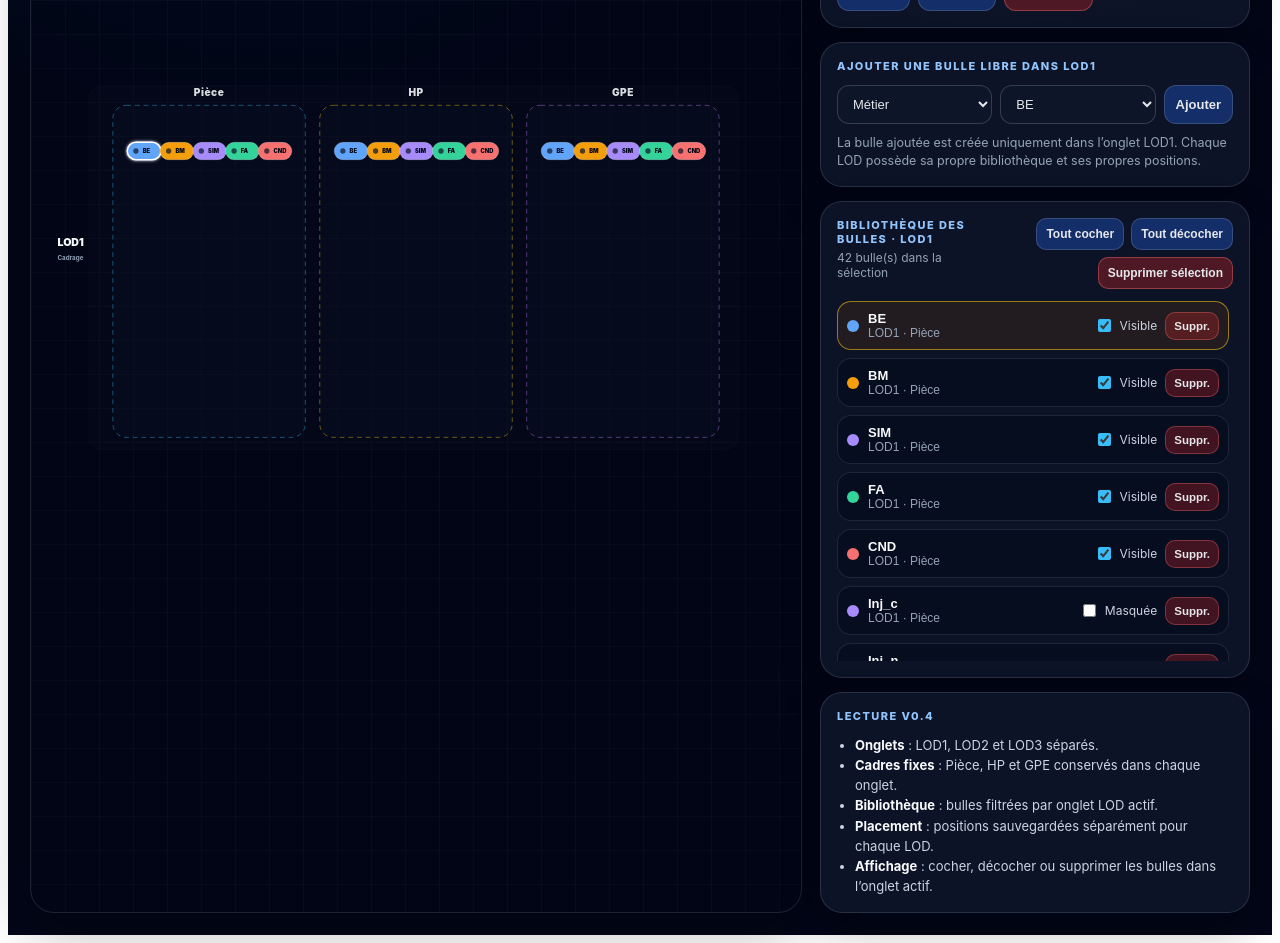
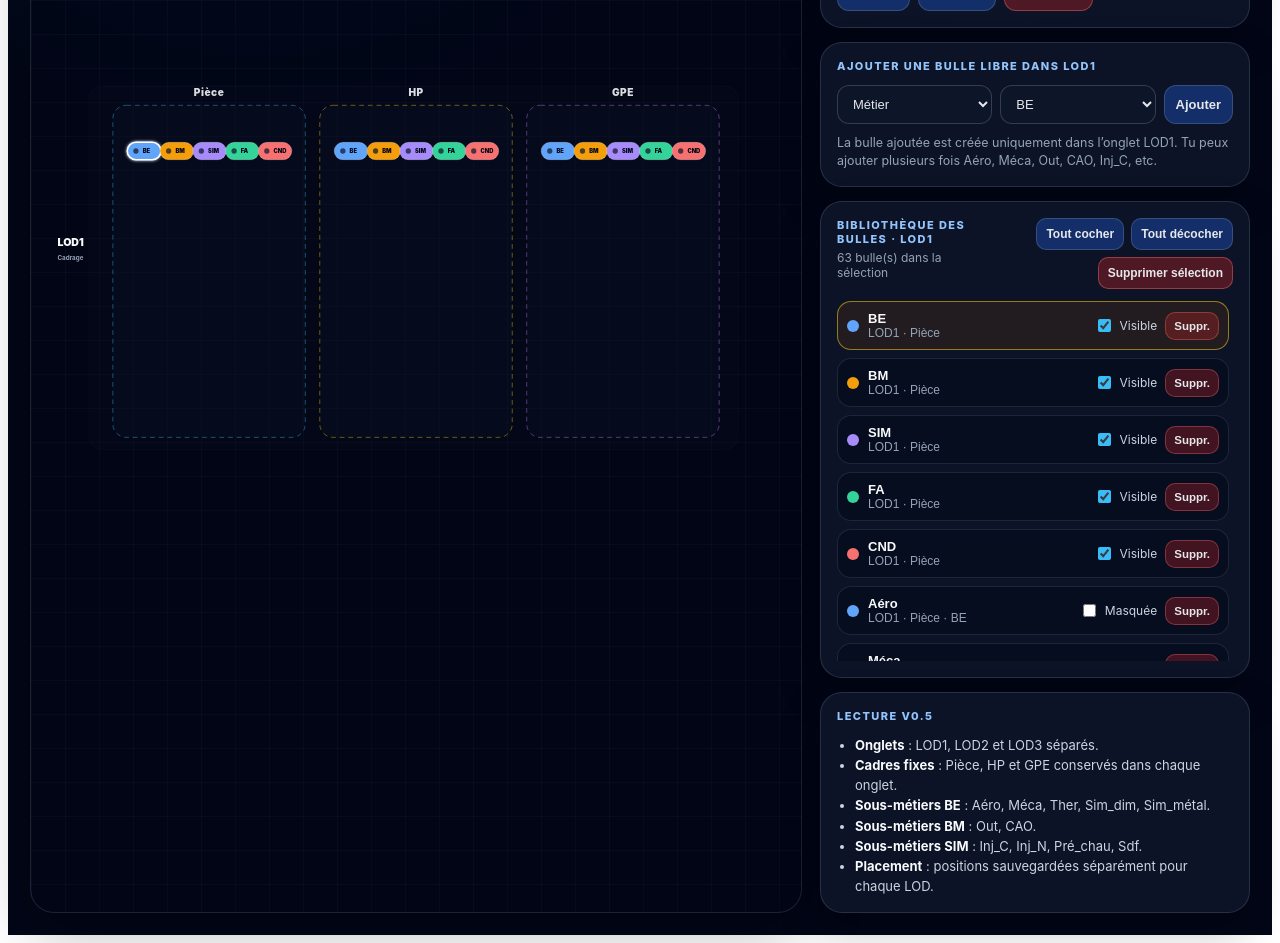
Before and after one commit to batbot252-oss/Process_mining, a Next.js app: page /viewer in a window 1280 px wide. Shown: the part 640-1583 px from the top of the page. Built offline with nearby package versions, Linux system fonts and the light colour scheme.

Commit message:
Update page.tsx

```diff
--- a/app/viewer/page.tsx
+++ b/app/viewer/page.tsx
@@ -25,9 +25,27 @@ type ToolName =
   | "ERP"
   | "CIVA";
 
-type SimulationJob = "INJ_C" | "INJ_N" | "PRE_CHAUF" | "SDF";
-
-type BubbleFamily = "METIER" | "OUTIL" | "SIMULATION";
+type BeSubTrade =
+  | "BE_AERO"
+  | "BE_MECA"
+  | "BE_THER"
+  | "BE_SIM_DIM"
+  | "BE_SIM_METAL";
+
+type BmSubTrade = "BM_OUT" | "BM_CAO";
+
+type SimSubTrade =
+  | "SIM_INJ_C"
+  | "SIM_INJ_N"
+  | "SIM_PRE_CHAU"
+  | "SIM_SDF";
+
+type BubbleFamily =
+  | "METIER"
+  | "BE_SUB"
+  | "BM_SUB"
+  | "SIMULATION"
+  | "OUTIL";
 
 type Position = {
   x: number;
@@ -59,8 +77,8 @@ type BubbleOverride = {
 const WIDTH = 1600;
 const HEIGHT = 980;
 
-const LS_BUBBLE_OVERRIDES = "plm_free_bubbles_lod_tabs_overrides_v1";
-const LS_CUSTOM_BUBBLES = "plm_free_custom_bubbles_lod_tabs_v1";
+const LS_BUBBLE_OVERRIDES = "plm_free_bubbles_lod_tabs_subtrades_overrides_v1";
+const LS_CUSTOM_BUBBLES = "plm_free_custom_bubbles_lod_tabs_subtrades_v1";
 
 const PILLARS = ["PIECE", "HP", "GPE"] as const;
 const LODS = ["LOD1", "LOD2", "LOD3"] as const;
@@ -84,11 +102,21 @@ const TOOLS: ToolName[] = [
   "CIVA",
 ];
 
-const SIMULATION_JOBS: SimulationJob[] = [
-  "INJ_C",
-  "INJ_N",
-  "PRE_CHAUF",
-  "SDF",
+const BE_SUB_TRADES: BeSubTrade[] = [
+  "BE_AERO",
+  "BE_MECA",
+  "BE_THER",
+  "BE_SIM_DIM",
+  "BE_SIM_METAL",
+];
+
+const BM_SUB_TRADES: BmSubTrade[] = ["BM_OUT", "BM_CAO"];
+
+const SIM_SUB_TRADES: SimSubTrade[] = [
+  "SIM_INJ_C",
+  "SIM_INJ_N",
+  "SIM_PRE_CHAU",
+  "SIM_SDF",
 ];
 
 const PILLAR_LABELS: Record<Pillar, string> = {
@@ -127,11 +155,24 @@ const TOOL_LABELS: Record<ToolName, string> = {
   CIVA: "CIVA / CND",
 };
 
-const SIMULATION_JOB_LABELS: Record<SimulationJob, string> = {
-  INJ_C: "Inj_c",
-  INJ_N: "Inj_n",
-  PRE_CHAUF: "Pré_chauf",
-  SDF: "SDF",
+const BE_SUB_TRADE_LABELS: Record<BeSubTrade, string> = {
+  BE_AERO: "Aéro",
+  BE_MECA: "Méca",
+  BE_THER: "Ther",
+  BE_SIM_DIM: "Sim_dim",
+  BE_SIM_METAL: "Sim_métal",
+};
+
+const BM_SUB_TRADE_LABELS: Record<BmSubTrade, string> = {
+  BM_OUT: "Out",
+  BM_CAO: "CAO",
+};
+
+const SIM_SUB_TRADE_LABELS: Record<SimSubTrade, string> = {
+  SIM_INJ_C: "Inj_C",
+  SIM_INJ_N: "Inj_N",
+  SIM_PRE_CHAU: "Pré_chau",
+  SIM_SDF: "Sdf",
 };
 
 const ENTITY_COLORS: Record<Entity, string> = {
@@ -144,8 +185,10 @@ const ENTITY_COLORS: Record<Entity, string> = {
 
 const FAMILY_COLORS: Record<BubbleFamily, string> = {
   METIER: "#60a5fa",
+  BE_SUB: "#60a5fa",
+  BM_SUB: "#f59e0b",
+  SIMULATION: "#a78bfa",
   OUTIL: "#38bdf8",
-  SIMULATION: "#a78bfa",
 };
 
 const PILLAR_COLORS: Record<Pillar, string> = {
@@ -170,7 +213,9 @@ function clamp(value: number, min: number, max: number) {
 function labelForFamilyValue(family: BubbleFamily, value: string) {
   if (family === "METIER") return value;
   if (family === "OUTIL") return TOOL_LABELS[value as ToolName];
-  return SIMULATION_JOB_LABELS[value as SimulationJob];
+  if (family === "BE_SUB") return BE_SUB_TRADE_LABELS[value as BeSubTrade];
+  if (family === "BM_SUB") return BM_SUB_TRADE_LABELS[value as BmSubTrade];
+  return SIM_SUB_TRADE_LABELS[value as SimSubTrade];
 }
 
 function colorForFamilyValue(family: BubbleFamily, value: string) {
@@ -181,10 +226,16 @@ function colorForFamilyValue(family: BubbleFamily, value: string) {
 function subtitleForFamilyValue(family: BubbleFamily, lod: LOD) {
   if (family === "METIER") return `${lod} · Métier`;
   if (family === "OUTIL") return `${lod} · Outil`;
-  return `${lod} · Métier simulation`;
+  if (family === "BE_SUB") return `${lod} · Sous-métier BE`;
+  if (family === "BM_SUB") return `${lod} · Sous-métier BM`;
+  return `${lod} · Sous-métier SIM`;
 }
 
-function descriptionForFamilyValue(family: BubbleFamily, value: string, lod: LOD) {
+function descriptionForFamilyValue(
+  family: BubbleFamily,
+  value: string,
+  lod: LOD
+) {
   const label = labelForFamilyValue(family, value);
 
   if (family === "METIER") {
@@ -195,7 +246,15 @@ function descriptionForFamilyValue(family: BubbleFamily, value: string, lod: LOD
     return `Bulle outil libre : ${label}. Elle appartient à l’onglet ${lod} et peut être placée dans la zone où l’outil intervient dans ton architecture.`;
   }
 
-  return `Bulle métier simulation libre : ${label}. Elle appartient à l’onglet ${lod} et peut être positionnée dans la zone simulation ou dans tout autre emplacement utile.`;
+  if (family === "BE_SUB") {
+    return `Sous-métier BE : ${label}. Cette bulle appartient à l’onglet ${lod} et peut être positionnée dans Pièce, HP ou GPE selon son rôle dans le processus.`;
+  }
+
+  if (family === "BM_SUB") {
+    return `Sous-métier BM : ${label}. Cette bulle appartient à l’onglet ${lod} et peut être positionnée dans Pièce, HP ou GPE selon son rôle méthodes.`;
+  }
+
+  return `Sous-métier SIM : ${label}. Cette bulle appartient à l’onglet ${lod} et peut être positionnée dans Pièce, HP ou GPE selon son rôle simulation.`;
 }
 
 function getOptionsForFamily(family: BubbleFamily) {
@@ -213,9 +272,23 @@ function getOptionsForFamily(family: BubbleFamily) {
     }));
   }
 
-  return SIMULATION_JOBS.map((job) => ({
-    value: job,
-    label: SIMULATION_JOB_LABELS[job],
+  if (family === "BE_SUB") {
+    return BE_SUB_TRADES.map((subTrade) => ({
+      value: subTrade,
+      label: BE_SUB_TRADE_LABELS[subTrade],
+    }));
+  }
+
+  if (family === "BM_SUB") {
+    return BM_SUB_TRADES.map((subTrade) => ({
+      value: subTrade,
+      label: BM_SUB_TRADE_LABELS[subTrade],
+    }));
+  }
+
+  return SIM_SUB_TRADES.map((subTrade) => ({
+    value: subTrade,
+    label: SIM_SUB_TRADE_LABELS[subTrade],
   }));
 }
 
@@ -256,18 +329,50 @@ function buildDefaultBubbles(): Bubble[] {
         });
       });
 
-      SIMULATION_JOBS.forEach((job, index) => {
+      BE_SUB_TRADES.forEach((subTrade, index) => {
         bubbles.push({
-          id: `${lod}_${pillar}_SIM_${job}`,
-          label: SIMULATION_JOB_LABELS[job],
-          subtitle: `${LOD_LABELS[lod]} · ${PILLAR_LABELS[pillar]}`,
+          id: `${lod}_${pillar}_BE_SUB_${subTrade}`,
+          label: BE_SUB_TRADE_LABELS[subTrade],
+          subtitle: `${LOD_LABELS[lod]} · ${PILLAR_LABELS[pillar]} · BE`,
+          family: "BE_SUB",
+          pillar,
+          lod,
+          x: frame.x + 58 + index * 78,
+          y: frame.y + 165,
+          color: FAMILY_COLORS.BE_SUB,
+          description: `Sous-métier BE ${BE_SUB_TRADE_LABELS[subTrade]} disponible pour ${PILLAR_LABELS[pillar]} dans l’onglet ${lod}.`,
+          visibleDefault: false,
+        });
+      });
+
+      BM_SUB_TRADES.forEach((subTrade, index) => {
+        bubbles.push({
+          id: `${lod}_${pillar}_BM_SUB_${subTrade}`,
+          label: BM_SUB_TRADE_LABELS[subTrade],
+          subtitle: `${LOD_LABELS[lod]} · ${PILLAR_LABELS[pillar]} · BM`,
+          family: "BM_SUB",
+          pillar,
+          lod,
+          x: frame.x + 110 + index * 95,
+          y: frame.y + 225,
+          color: FAMILY_COLORS.BM_SUB,
+          description: `Sous-métier BM ${BM_SUB_TRADE_LABELS[subTrade]} disponible pour ${PILLAR_LABELS[pillar]} dans l’onglet ${lod}.`,
+          visibleDefault: false,
+        });
+      });
+
+      SIM_SUB_TRADES.forEach((subTrade, index) => {
+        bubbles.push({
+          id: `${lod}_${pillar}_SIM_SUB_${subTrade}`,
+          label: SIM_SUB_TRADE_LABELS[subTrade],
+          subtitle: `${LOD_LABELS[lod]} · ${PILLAR_LABELS[pillar]} · SIM`,
           family: "SIMULATION",
           pillar,
           lod,
-          x: frame.x + 82 + index * 78,
-          y: frame.y + 158,
+          x: frame.x + 74 + index * 82,
+          y: frame.y + 285,
           color: FAMILY_COLORS.SIMULATION,
-          description: `Métier simulation ${SIMULATION_JOB_LABELS[job]} disponible pour ${PILLAR_LABELS[pillar]} dans l’onglet ${lod}.`,
+          description: `Sous-métier SIM ${SIM_SUB_TRADE_LABELS[subTrade]} disponible pour ${PILLAR_LABELS[pillar]} dans l’onglet ${lod}.`,
           visibleDefault: false,
         });
       });
@@ -322,6 +427,24 @@ export default function ViewerPage() {
     useState<BubbleFamily>("METIER");
   const [newBubbleValue, setNewBubbleValue] = useState<string>("BE");
 
+  const allBaseBubbles = useMemo(() => {
+    return [...defaultBubbles, ...customBubbles];
+  }, [defaultBubbles, customBubbles]);
+
+  const bubbles = useMemo(() => {
+    return allBaseBubbles.map((bubble) => {
+      const override = bubbleOverrides[bubble.id];
+
+      return {
+        ...bubble,
+        x: override?.x ?? bubble.x,
+        y: override?.y ?? bubble.y,
+        visible: override?.visible ?? bubble.visibleDefault,
+        deleted: override?.deleted ?? false,
+      };
+    });
+  }, [allBaseBubbles, bubbleOverrides]);
+
   useEffect(() => {
     try {
       const rawOverrides = window.localStorage.getItem(LS_BUBBLE_OVERRIDES);
@@ -387,24 +510,6 @@ export default function ViewerPage() {
         `${nextLod}_PIECE_BE`
     );
   }
-
-  const allBaseBubbles = useMemo(() => {
-    return [...defaultBubbles, ...customBubbles];
-  }, [defaultBubbles, customBubbles]);
-
-  const bubbles = useMemo(() => {
-    return allBaseBubbles.map((bubble) => {
-      const override = bubbleOverrides[bubble.id];
-
-      return {
-        ...bubble,
-        x: override?.x ?? bubble.x,
-        y: override?.y ?? bubble.y,
-        visible: override?.visible ?? bubble.visibleDefault,
-        deleted: override?.deleted ?? false,
-      };
-    });
-  }, [allBaseBubbles, bubbleOverrides]);
 
   const activeLodBubbles = useMemo(() => {
     return bubbles.filter((bubble) => bubble.lod === activeLod && !bubble.deleted);
@@ -672,15 +777,17 @@ export default function ViewerPage() {
 
   const newBubbleOptions = getOptionsForFamily(newBubbleFamily);
 
-  const activeLodVisibleCount = activeLodBubbles.filter((bubble) => bubble.visible).length;
+  const activeLodVisibleCount = activeLodBubbles.filter(
+    (bubble) => bubble.visible
+  ).length;
   const activeLodTotalCount = activeLodBubbles.length;
 
   return (
     <main className="viewerPage">
       <section className="topbar">
         <div>
-          <p className="eyebrow">Mini-PLM · Viewer libre V0.4</p>
-          <h1>Placement libre par onglet LOD dans Pièce / HP / GPE</h1>
+          <p className="eyebrow">Mini-PLM · Viewer libre V0.5</p>
+          <h1>Placement libre par LOD avec sous-métiers BE / BM / SIM</h1>
         </div>
 
         <div className="toolbar">
@@ -698,8 +805,10 @@ export default function ViewerPage() {
           >
             <option value="ALL">Toutes bulles</option>
             <option value="METIER">Métiers</option>
+            <option value="BE_SUB">Sous-métiers BE</option>
+            <option value="BM_SUB">Sous-métiers BM</option>
+            <option value="SIMULATION">Sous-métiers SIM</option>
             <option value="OUTIL">Outils</option>
-            <option value="SIMULATION">Métiers SIM</option>
           </select>
 
           <select
@@ -951,8 +1060,10 @@ export default function ViewerPage() {
                 }
               >
                 <option value="METIER">Métier</option>
+                <option value="BE_SUB">Sous-métier BE</option>
+                <option value="BM_SUB">Sous-métier BM</option>
+                <option value="SIMULATION">Sous-métier SIM</option>
                 <option value="OUTIL">Outil</option>
-                <option value="SIMULATION">Métier SIM</option>
               </select>
 
               <select
@@ -971,7 +1082,7 @@ export default function ViewerPage() {
 
             <p className="hint">
               La bulle ajoutée est créée uniquement dans l’onglet {activeLod}.
-              Chaque LOD possède sa propre bibliothèque et ses propres positions.
+              Tu peux ajouter plusieurs fois Aéro, Méca, Out, CAO, Inj_C, etc.
             </p>
           </div>
 
@@ -1047,7 +1158,7 @@ export default function ViewerPage() {
           </div>
 
           <div className="panelBlock">
-            <p className="panelLabel">Lecture V0.4</p>
+            <p className="panelLabel">Lecture V0.5</p>
 
             <ul className="readingList">
               <li>
@@ -1057,13 +1168,16 @@ export default function ViewerPage() {
                 <strong>Cadres fixes</strong> : Pièce, HP et GPE conservés dans chaque onglet.
               </li>
               <li>
-                <strong>Bibliothèque</strong> : bulles filtrées par onglet LOD actif.
+                <strong>Sous-métiers BE</strong> : Aéro, Méca, Ther, Sim_dim, Sim_métal.
+              </li>
+              <li>
+                <strong>Sous-métiers BM</strong> : Out, CAO.
+              </li>
+              <li>
+                <strong>Sous-métiers SIM</strong> : Inj_C, Inj_N, Pré_chau, Sdf.
               </li>
               <li>
                 <strong>Placement</strong> : positions sauvegardées séparément pour chaque LOD.
-              </li>
-              <li>
-                <strong>Affichage</strong> : cocher, décocher ou supprimer les bulles dans l’onglet actif.
               </li>
             </ul>
           </div>
```
